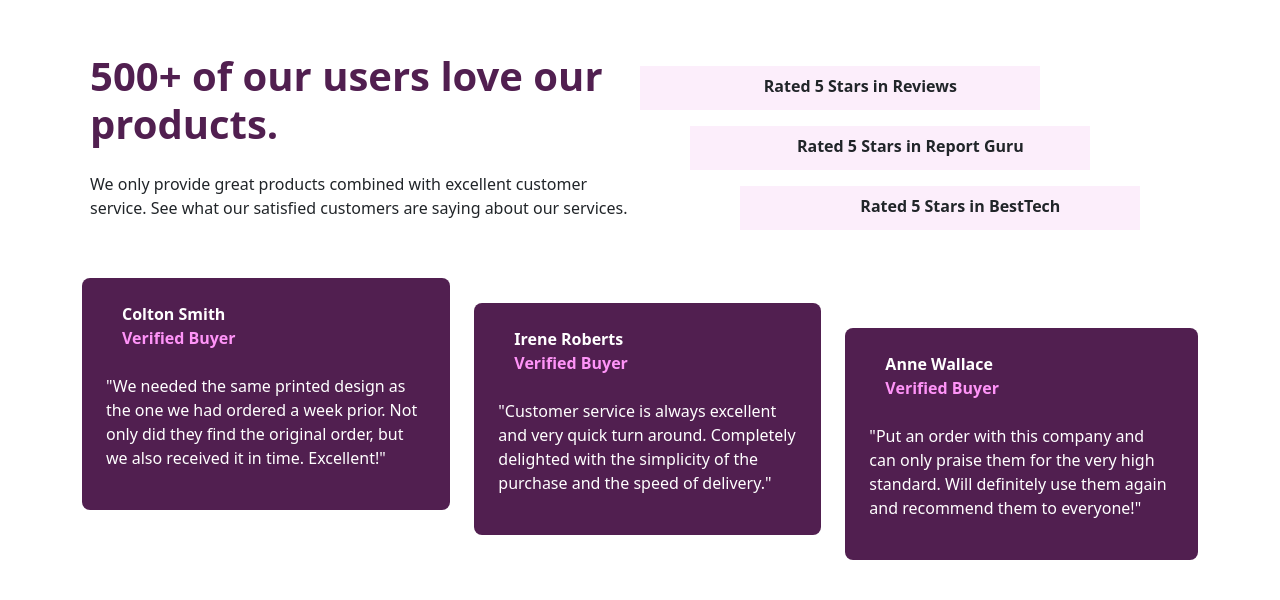
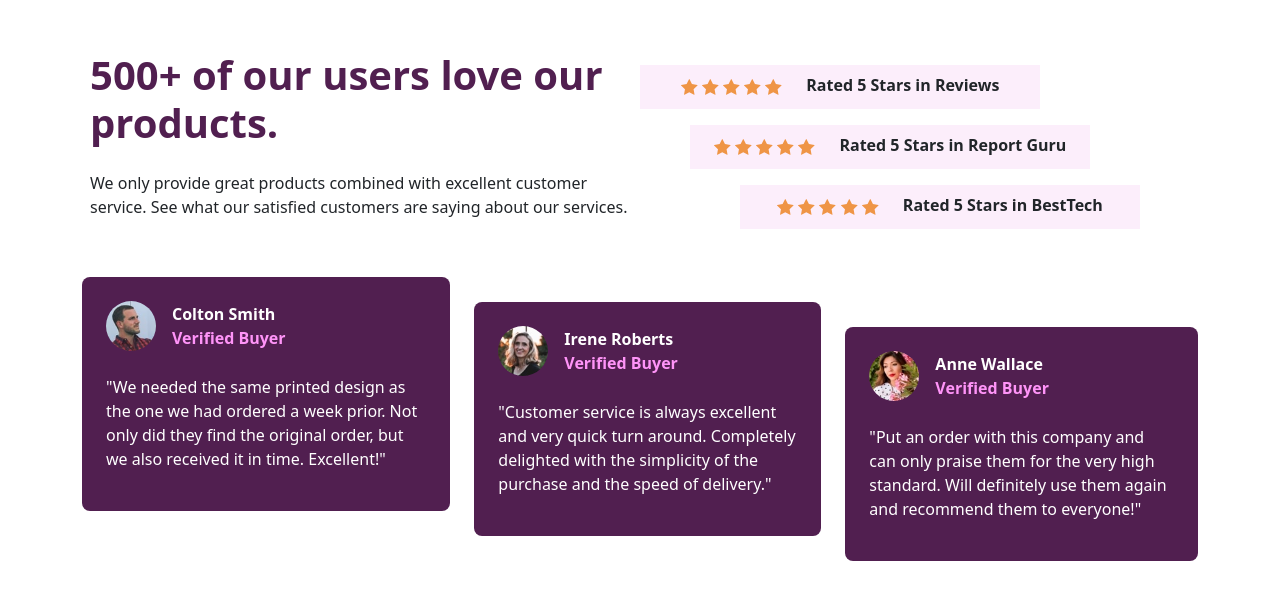
Before and after one commit to BIlalAhad/fem-social-proof-section, a plain HTML site: page index.html in a window 1280 px wide. Shown: the part 104-704 px from the top of the page. Drawn offline with nearby package versions, Linux system fonts and the light colour scheme; the site is published under a folder, as on GitHub Pages, so addresses that start at the root find nothing.

Commit message:
changed images path

```diff
--- a/index.html
+++ b/index.html
@@ -32,33 +32,33 @@
       <div class="mb-5 fw-bold col-md-6 stars-one pt-5">
         <div class="text-center stars py-2 d-md-flex justify-content-center gap-4 mb-3 px-4 px-3">
           <div class="mb-1">
-            <img src="/images/icon-star.svg" alt="">
-            <img src="/images/icon-star.svg" alt="">
-            <img src="/images/icon-star.svg" alt="">
-            <img src="/images/icon-star.svg" alt="">
-            <img src="/images/icon-star.svg" alt="">
+            <img src="./images/icon-star.svg" alt="">
+            <img src="./images/icon-star.svg" alt="">
+            <img src="./images/icon-star.svg" alt="">
+            <img src="./images/icon-star.svg" alt="">
+            <img src="./images/icon-star.svg" alt="">
           </div>
           Rated 5 Stars in Reviews
         </div>
 
         <div class="text-center stars py-2 d-md-flex justify-content-center gap-4 mb-3 stars-two px-3">
           <div class="mb-1">
-            <img src="/images/icon-star.svg" alt="">
-            <img src="/images/icon-star.svg" alt="">
-            <img src="/images/icon-star.svg" alt="">
-            <img src="/images/icon-star.svg" alt="">
-            <img src="/images/icon-star.svg" alt="">
+            <img src="./images/icon-star.svg" alt="">
+            <img src="./images/icon-star.svg" alt="">
+            <img src="./images/icon-star.svg" alt="">
+            <img src="./images/icon-star.svg" alt="">
+            <img src="./images/icon-star.svg" alt="">
           </div>
           Rated 5 Stars in Report Guru
         </div>
 
         <div class="text-center stars py-2 d-md-flex justify-content-center gap-4 stars-three px-3">
           <div class="mb-1">
-            <img src="/images/icon-star.svg" alt="">
-            <img src="/images/icon-star.svg" alt="">
-            <img src="/images/icon-star.svg" alt="">
-            <img src="/images/icon-star.svg" alt="">
-            <img src="/images/icon-star.svg" alt="">
+            <img src="./images/icon-star.svg" alt="">
+            <img src="./images/icon-star.svg" alt="">
+            <img src="./images/icon-star.svg" alt="">
+            <img src="./images/icon-star.svg" alt="">
+            <img src="./images/icon-star.svg" alt="">
           </div>
           Rated 5 Stars in BestTech
         </div>
@@ -68,7 +68,7 @@
     <div class="d-md-flex gap-4">
       <div class="testimonials p-4 rounded-3 mb-3 testimonial-one">
         <div class="d-flex align-items-center mb-4">
-          <img class="rounded-circle testimonial-image" src="/images/image-colton.jpg" alt="">
+          <img class="rounded-circle testimonial-image" src="./images/image-colton.jpg" alt="">
           <div class="ms-3 fw-bold text-white">
             Colton Smith <br>
             <span class="verified">
@@ -85,7 +85,7 @@
 
       <div class="testimonials p-4 rounded-3 mb-3 testimonial-two">
         <div class="d-flex align-items-center mb-4">
-          <img class="rounded-circle testimonial-image" src="/images/image-irene.jpg" alt="">
+          <img class="rounded-circle testimonial-image" src="./images/image-irene.jpg" alt="">
           <div class="ms-3 fw-bold text-white">
             Irene Roberts <br>
             <span class="verified">
@@ -101,7 +101,7 @@
 
       <div class="testimonials p-4 rounded-3 mb-3 testimonial-three">
         <div class="d-flex align-items-center mb-4">
-          <img class="rounded-circle testimonial-image" src="/images/image-anne.jpg" alt="">
+          <img class="rounded-circle testimonial-image" src="./images/image-anne.jpg" alt="">
           <div class="ms-3 fw-bold text-white">
             Anne Wallace <br>
             <span class="verified">
```
